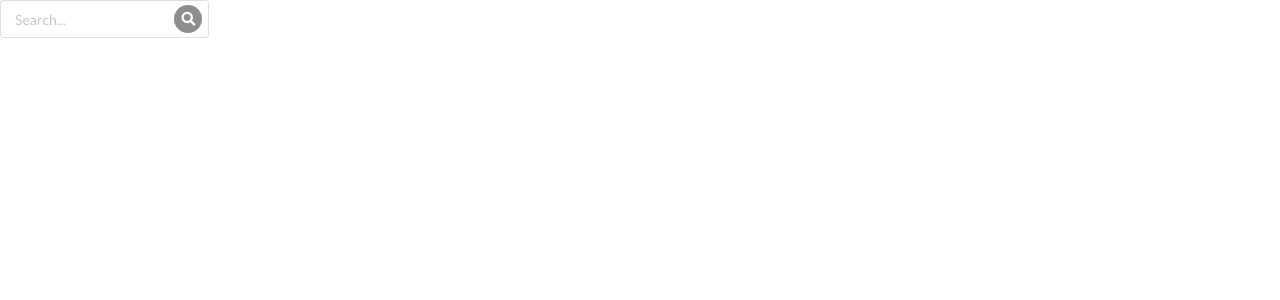
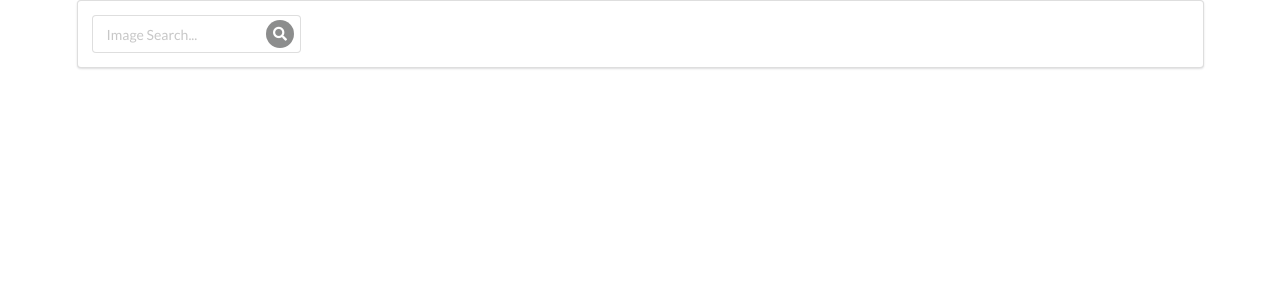
Before and after one commit to Raggan/react-pics, a React (Create React App) app: page / in a window 1280 px wide. Shown: the top 300 px of the page. Built offline with nearby package versions, Linux system fonts and the light colour scheme.

Commit message:
added some styling

```diff
--- a/src/components/App.js
+++ b/src/components/App.js
@@ -5,7 +5,7 @@
 class App extends Component {
   render() {
     return (
-      <div>
+      <div className="ui container">
         <SearchBar />
       </div>
     );
--- a/src/components/SearchBar.js
+++ b/src/components/SearchBar.js
@@ -4,10 +4,10 @@
   state = {};
   render() {
     return (
-      <div>
-        <form>
+      <div className="ui segment">
+        <form className="ui form">
           <div className="ui icon input">
-            <input type="text" placeholder="Search..." />
+            <input type="text" placeholder="Image Search..." />
             <i className="inverted circular search link icon" />
           </div>
         </form>
```
